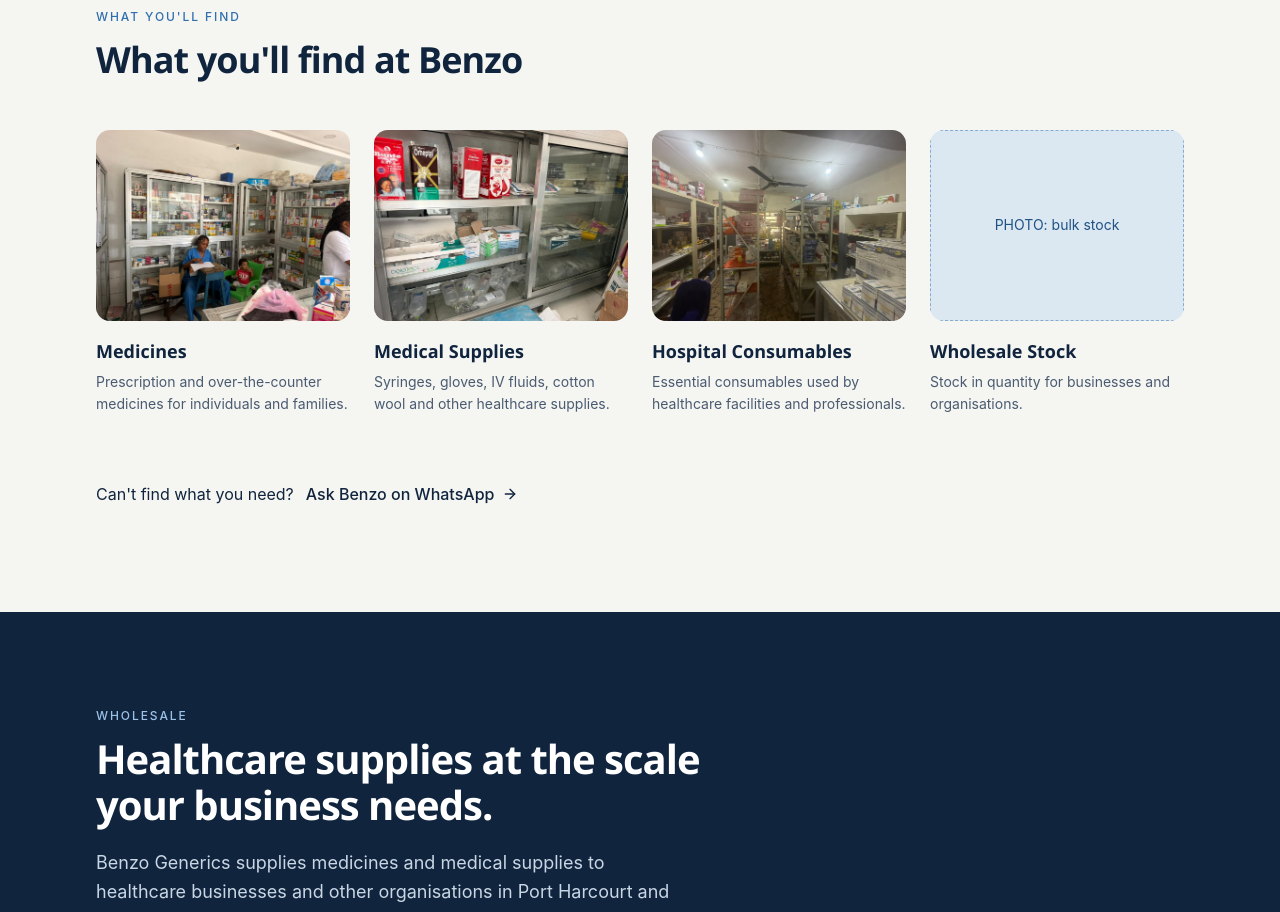
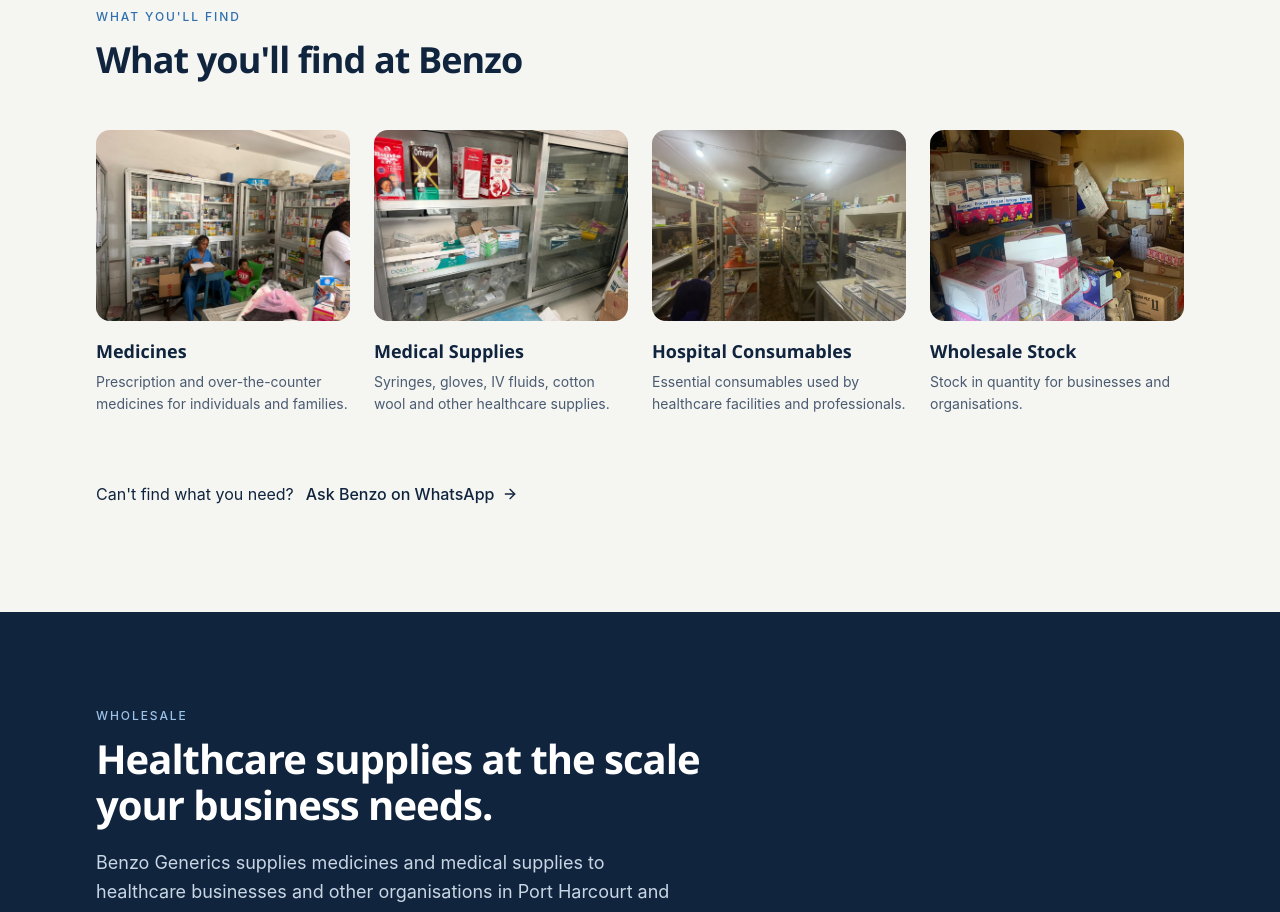
Before and after one commit to Vivianclare-codes/benzogenerics, a Next.js app: page / in a window 1280 px wide. Shown: the part 2440-3352 px from the top of the page. Built offline with nearby package versions, Linux system fonts and the light colour scheme.

Commit message:
add image

```diff
--- a/src/components/sections/products.tsx
+++ b/src/components/sections/products.tsx
@@ -26,7 +26,7 @@ const CATEGORIES = [
     title: "Wholesale Stock",
     text: "Stock in quantity for businesses and organisations.",
     photo: "PHOTO: bulk stock",
-    src: "",
+    src: "/image/wholesale.jpg",
   },
 ];
 
```
Also changed, not shown: public/image/wholesale.jpg (added).
